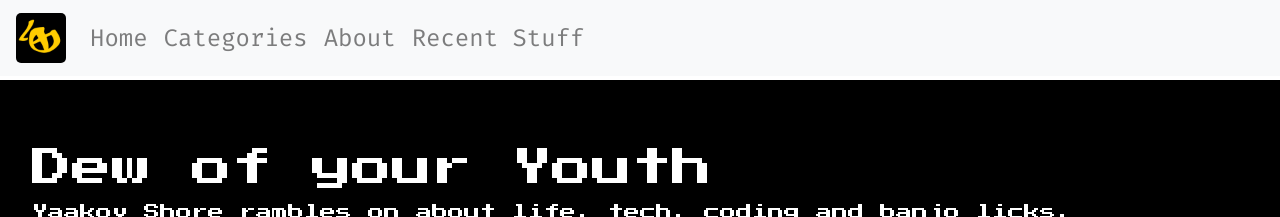
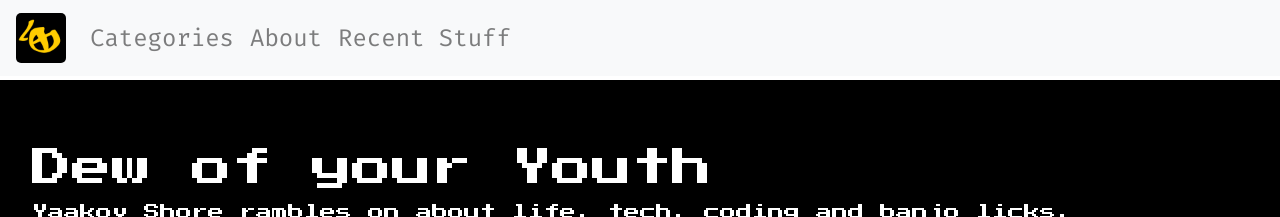
Before and after one commit to DewofyourYouth/DewofyourYouth.github.io, a Jekyll site: the page built from index.html, in a window 1280 px wide. Shown: the top 217 px of the page. Built offline with Jekyll 4.4.1, drawn with Linux system fonts in a browser that asks for light colours; nearby versions of some CDN libraries; some web fonts are replaced; the list of posts is cut into pages by our own code.

Commit message:
home logo

```diff
--- a/_layouts/default.html
+++ b/_layouts/default.html
@@ -54,11 +54,6 @@
       </button>
       <div class="collapse navbar-collapse" id="navbarNav">
         <ul class="navbar-nav">
-          <li class="nav-item">
-            <a class="nav-link" href="/"
-              >Home <span class="sr-only">(current)</span></a
-            >
-          </li>
           <li class="nav-item">
             <a class="nav-link" href="/categories/">Categories</a>
           </li>
```
